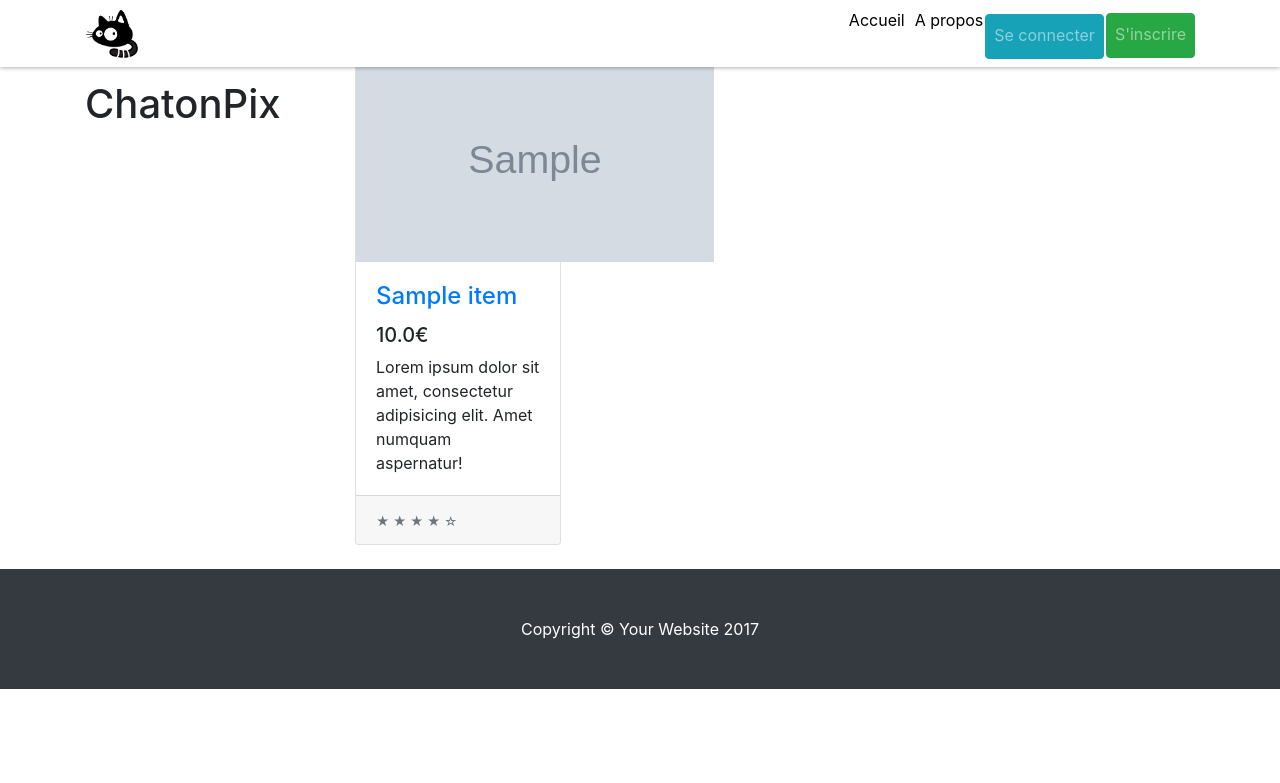
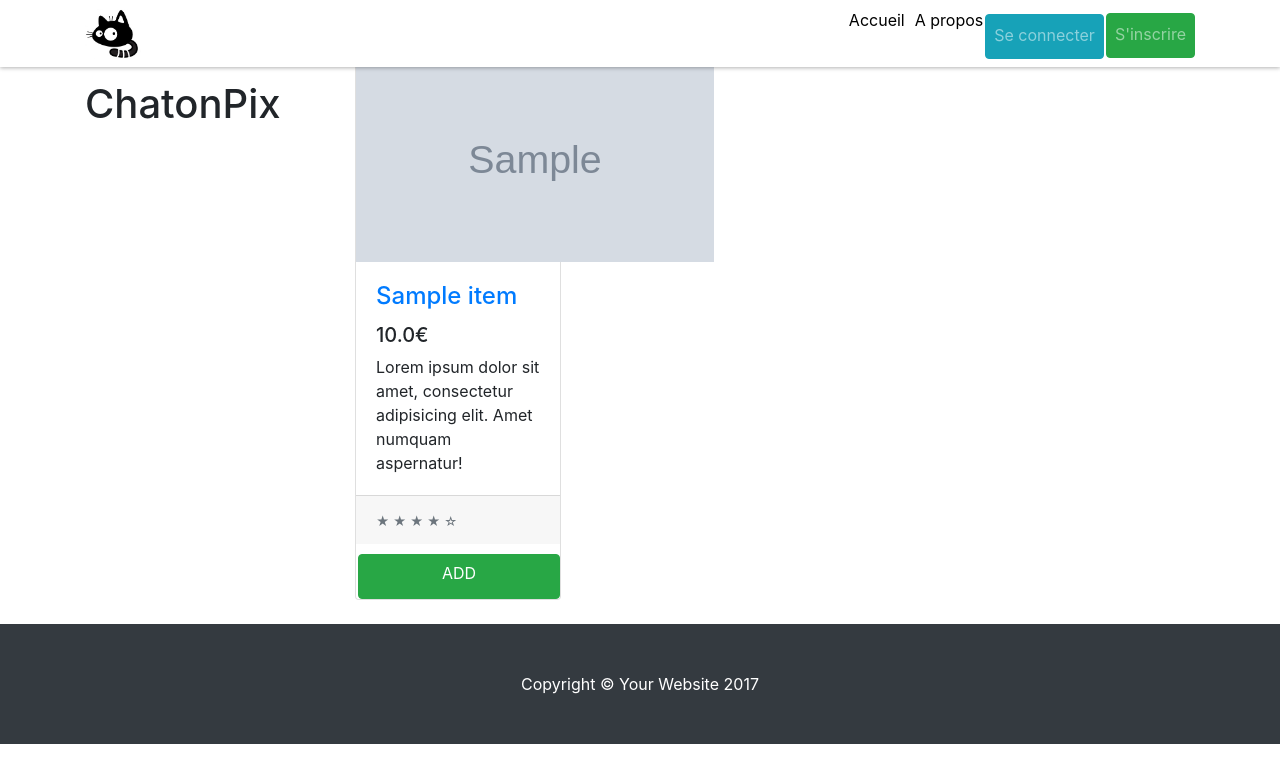
Before and after one commit to remiboivin-zz/e-commerce-chaton, a Rails app: page / in a window 1280 px wide. Shown: the top 783 px of the page. Run offline with Rails 7, Linux system fonts and the light colour scheme; tables that the repository leaves empty hold one stand-in row (values such as "Sample post"); grey boxes marked "Sample" are stand-in pictures; style sheets or scripts are compiled from the project's sources; parts of the project's set-up code (start-up, migrations or seed data) failed here and were passed over.

Commit message:
ajout du bouton ADD depuis la page principale

```diff
--- a/app/views/static_pages/home.html.erb
+++ b/app/views/static_pages/home.html.erb
@@ -28,6 +28,11 @@
                 <div class="card-footer">
                   <small class="text-muted">&#9733; &#9733; &#9733; &#9733; &#9734;</small>
                 </div>
+                <% if user_signed_in? %>
+                  <a class="btn btn-success" href="/item/add/<%= i+1 %>">ADD</a>
+                <% else %>
+                  <a class="btn btn-success" href="<%= new_user_registration_path %>">ADD</a>
+                <% end %>
               </div>
             </div>
 
```
Also changed, not shown: 1 other file.
